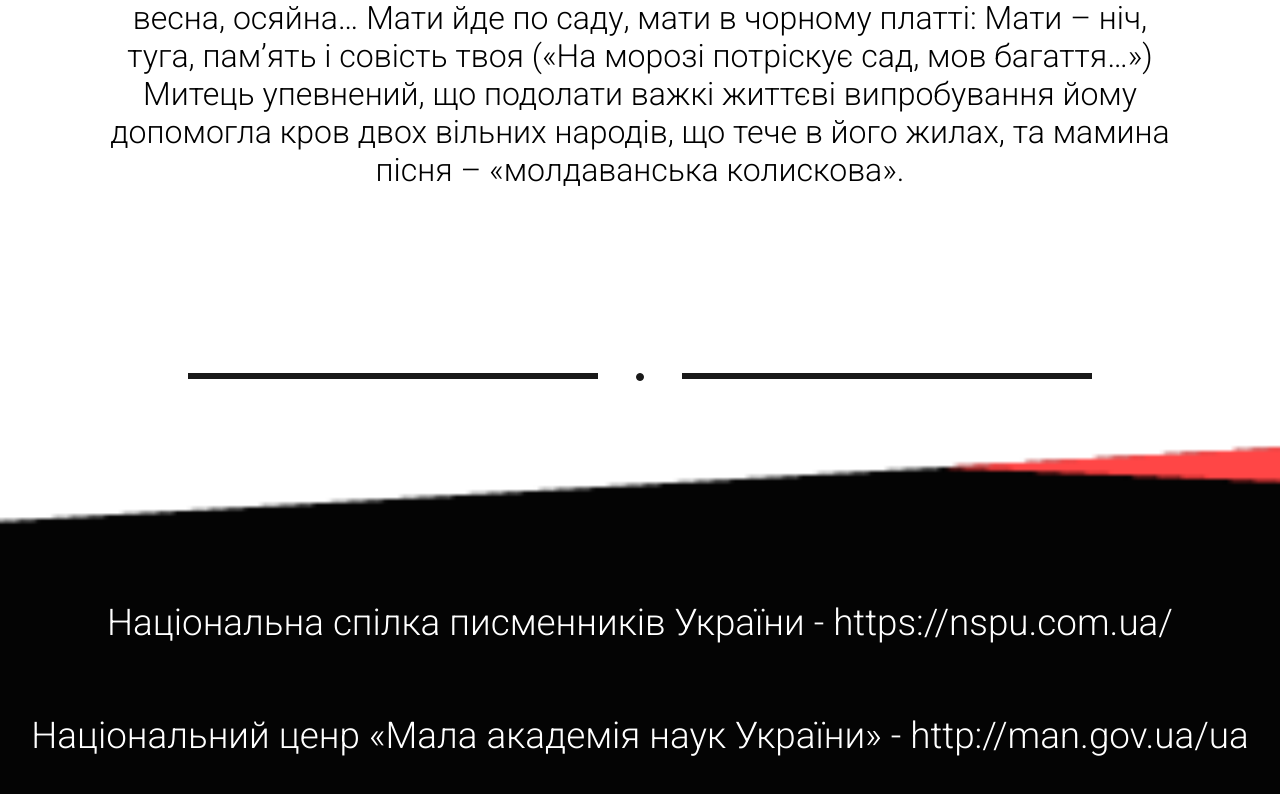
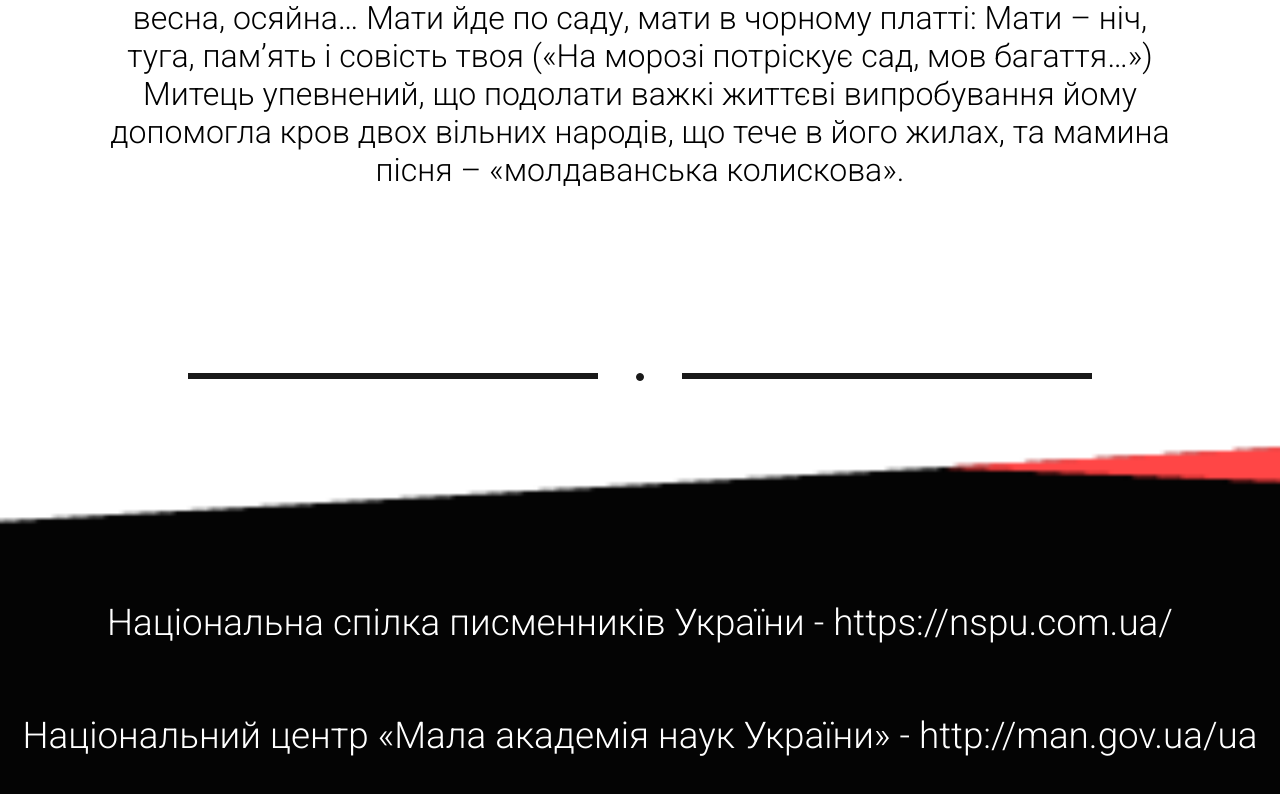
Before and after one commit to MOlegGoncharenko/MOlegGoncharenko.github.io, a plain HTML site: page Біографія/index.html in a window 1280 px wide. Shown: the part 2458-3252 px from the top of the page. Drawn offline with Linux system fonts and the light colour scheme; a web font is replaced by a local one.

Commit message:
Update index.html

```diff
--- a/Біографія/index.html
+++ b/Біографія/index.html
@@ -86,7 +86,7 @@
 
 		<p class="footer_text2">
 			<a href="http://man.gov.ua/ua" target="_blank">
-			Національний ценр «Мала академія наук України» -
+			Національний центр «Мала академія наук України» -
 			http://man.gov.ua/ua</a>
 		</p>
 	</footer>
```
